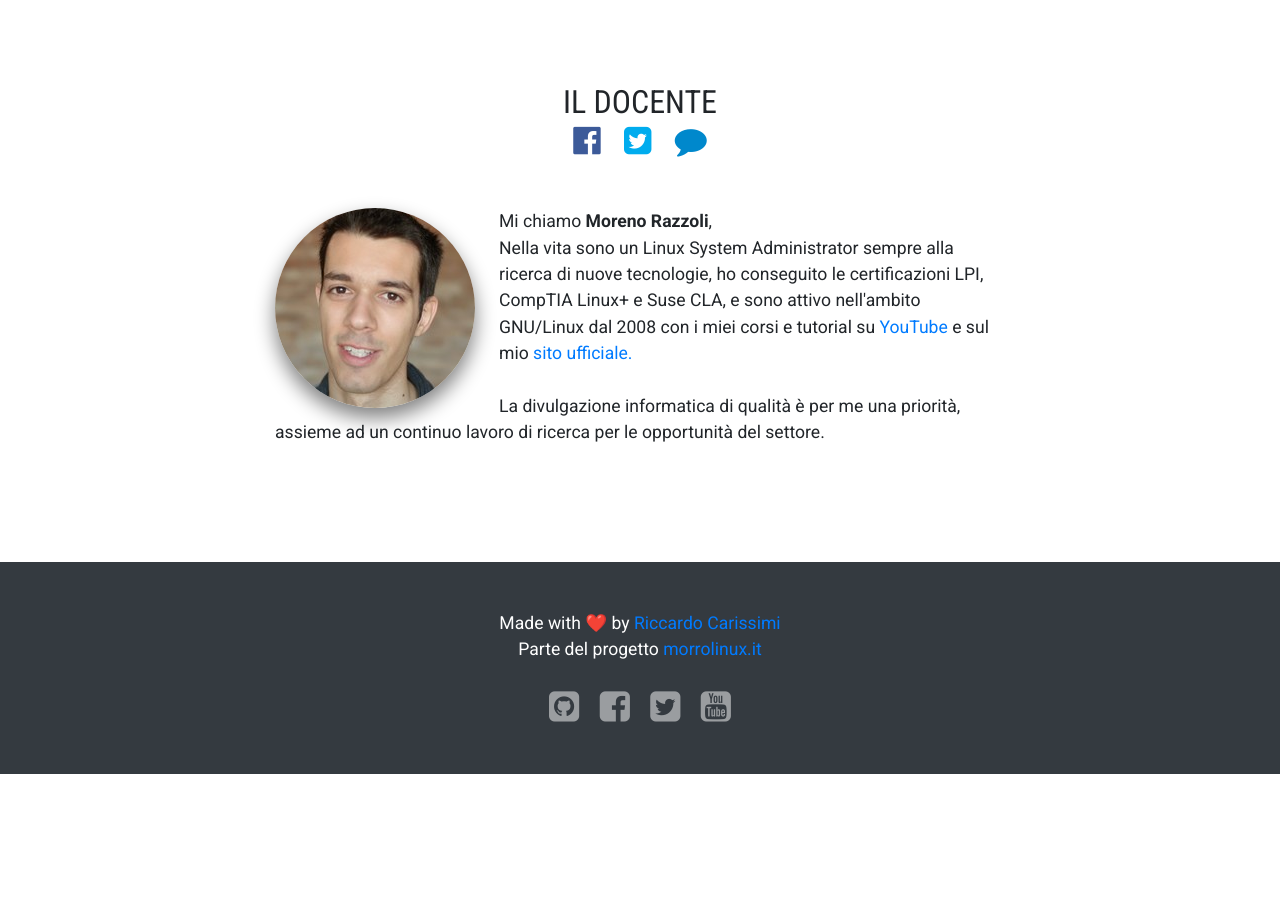
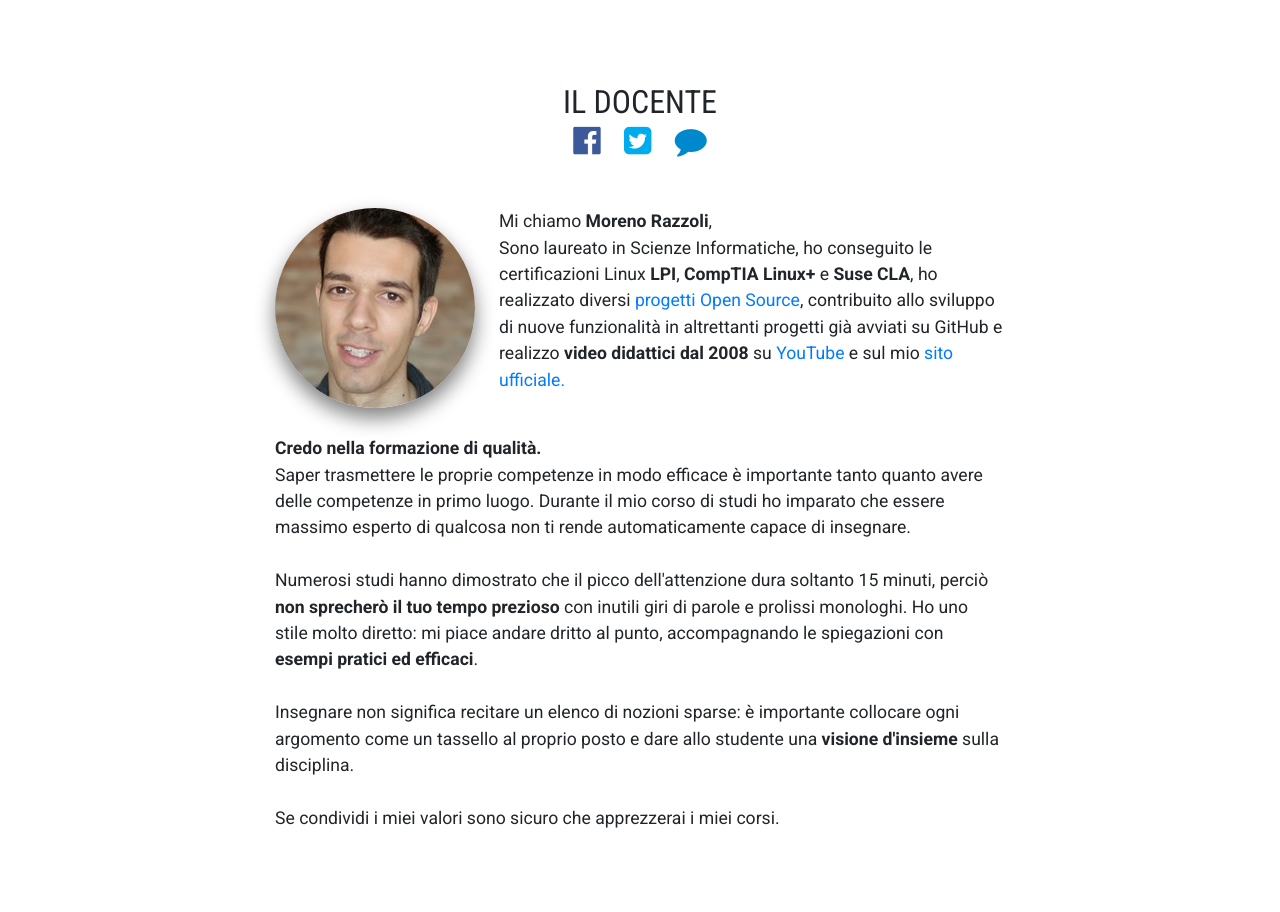
Before and after one commit to morrolinuxyt/CorsoLinux, a PHP site: page / in a window 1280 px wide. Shown: the part 5588-6500 px from the top of the page. Before the commit the page ends 6362 px from the top, so only its background shows below. Run offline with PHP 8.4, Linux system fonts and the light colour scheme; data that the repository does not hold is empty; some libraries are stand-ins or nearby versions.

Commit message:
udapted bio

```diff
--- a/index.php
+++ b/index.php
@@ -479,18 +479,32 @@
             <a href="https://twitter.com/morrolinux/" target="_blank"><i class="fa fa-twitter-square mx-2" aria-hidden="true" style="color:#00acee;"></i></a>
             <a href="https://telegram.me/morrolinux_feed" target="_blank"><i class="fa fa-comment mx-2" aria-hidden="true" style="color:#0088cc;"></i></a>
           </h2>
-          <img class="avatar float-left rounded-circle mr-4" src="assets/docente-corso-linux-moreno-razzoli.jpg" alt="avatar docente corso linux: Moreno Razzoli" title="Docente del corso Linux: Moreno Razzoli">
+          <img class="avatar float-left rounded-circle mr-4" src="assets/docente-corso-linux-moreno-razzoli.jpg" alt="avatar docente corso Reti: Moreno Razzoli" title="Docente del corso Networking 101: Moreno Razzoli">
           <div class="text-center my-5 socials">
 
           </div>
           <p>
-            Mi chiamo <b>Moreno Razzoli</b>,<br>
-        	  Nella vita sono un Linux System Administrator sempre alla ricerca di nuove tecnologie,
-		        ho conseguito le certificazioni LPI, CompTIA Linux+ e Suse CLA, e sono attivo nell'ambito
-		        GNU/Linux dal 2008 con i miei corsi e tutorial su <a href="https://www.youtube.com/user/morrolinux/">YouTube</a> e sul
-		        mio <a href="https://morrolinux.it"> sito ufficiale.</a><br><br>
-            La divulgazione informatica di qualità è per me una priorità, assieme ad un continuo lavoro
-		        di ricerca per le opportunità del settore.
+                        Mi chiamo <b>Moreno Razzoli</b>,<br>
+                        Sono laureato in Scienze Informatiche, ho conseguito le certificazioni Linux <b>LPI</b>, <b>CompTIA Linux+</b> e <b>Suse CLA</b>,
+                        ho realizzato diversi <a href="https://morrolinux.it/progetti">progetti Open Source</a>,
+                        contribuito allo sviluppo di nuove funzionalità in altrettanti progetti già avviati su GitHub e
+                        realizzo <b>video didattici dal 2008</b> su <a href="https://www.youtube.com/user/morrolinux/">YouTube</a> e sul
+                        mio <a href="https://morrolinux.it"> sito ufficiale.</a><br><br>
+          </p>
+          <p>
+                        <b>Credo nella formazione di qualità.</b><br>
+                        Saper trasmettere le proprie competenze in modo efficace è importante tanto quanto avere delle competenze in primo luogo.
+                        Durante il mio corso di studi ho imparato che essere massimo esperto di qualcosa non ti rende automaticamente capace di insegnare.<br><br>
+
+                        Numerosi studi hanno dimostrato che il picco dell'attenzione dura soltanto 15 minuti, perciò <b>non sprecherò il tuo tempo prezioso</b>
+                        con inutili giri di parole e prolissi monologhi.
+                        Ho uno stile molto diretto: mi piace andare dritto al punto, accompagnando le spiegazioni con <b>esempi pratici ed efficaci</b>.<br><br>
+
+                        Insegnare non significa recitare un elenco di nozioni sparse:
+                        è importante collocare ogni argomento come un tassello al proprio posto e dare allo studente una <b>visione d'insieme</b> sulla disciplina.<br><br>
+
+                        Se condividi i miei valori sono sicuro che apprezzerai i miei corsi.
+
           </p>
 
         </div>
```
